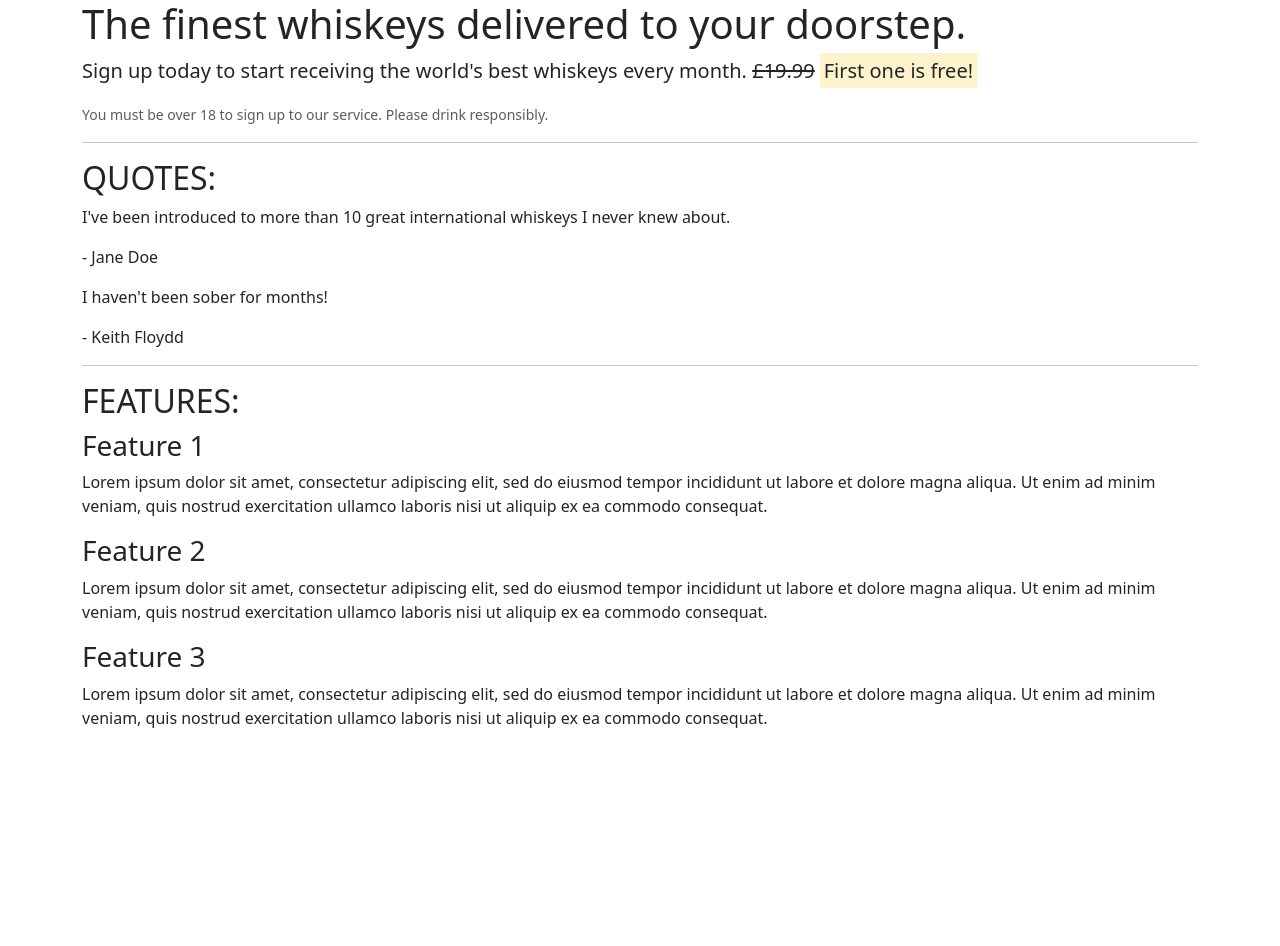
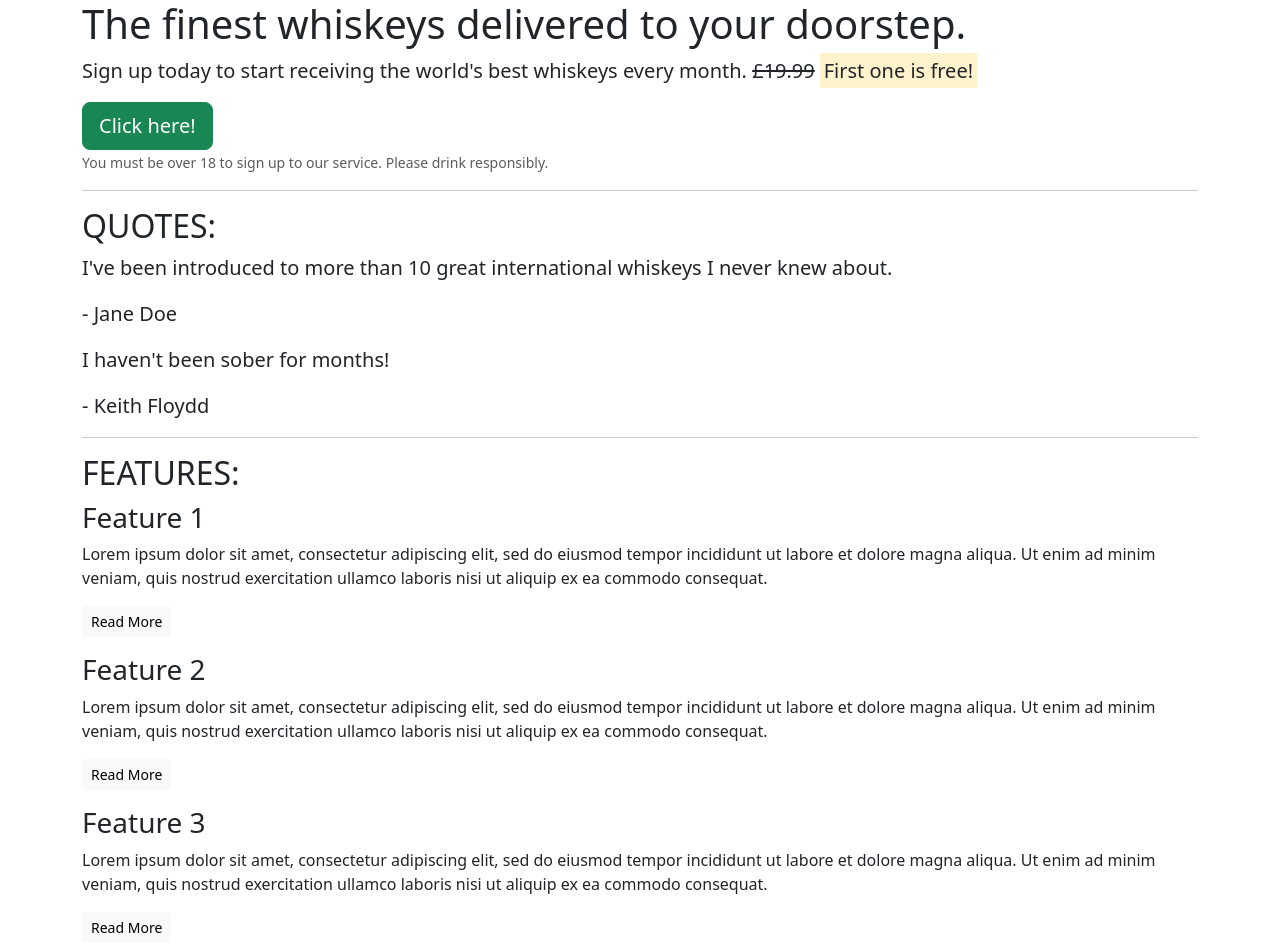
Before and after one commit to Cloud-Monkey/bootstrap-start, a plain HTML site: page index.html in a window 1280 px wide. Before the commit the page ends 800 px from the top, so only its background shows below. Drawn offline with nearby package versions, Linux system fonts and the light colour scheme.

Commit message:
added call to action and read more buttons

```diff
--- a/index.html
+++ b/index.html
@@ -14,6 +14,7 @@
             <h1>The finest whiskeys delivered to your doorstep.</h1>
             <p class="lead">Sign up today to start receiving the world's best whiskeys every month.
             <s>£19.99</s> <strong><mark>First one is free!</mark></strong></p>
+            <button class="btn btn-success btn-lg">Click here!</button>
             <p class="text-muted"><small>You must be over 18 to sign up to our service. Please drink responsibly.</small></p>
         </section>
         <!-- /.callout -->
@@ -22,11 +23,11 @@
         <!-- Quotes -->
         <section class="quotes">
             <h2 class="text-uppercase">Quotes:</h2>
-            <blockquote class="quote">
+            <blockquote class="blockquote">
                 <p>I've been introduced to more than 10 great international whiskeys I never knew about.</p>
                 <p>- Jane Doe</p>
             </blockquote>
-            <blockquote class="quote">
+            <blockquote class="blockquote">
                 <p>I haven't been sober for months!</p>
                 <p>- Keith Floydd</p>
             </blockquote>
@@ -40,14 +41,18 @@
             <div class="feature">
                 <h3>Feature 1</h3>
                 <p>Lorem ipsum dolor sit amet, consectetur adipiscing elit, sed do eiusmod tempor incididunt ut labore et dolore magna aliqua. Ut enim ad minim veniam, quis nostrud exercitation ullamco laboris nisi ut aliquip ex ea commodo consequat.</p>
+                <p><a class="btn btn-sm btn-light" href="">Read More</a></p>
             </div>
+
             <div class="feature">
                 <h3>Feature 2</h3>
                 <p>Lorem ipsum dolor sit amet, consectetur adipiscing elit, sed do eiusmod tempor incididunt ut labore et dolore magna aliqua. Ut enim ad minim veniam, quis nostrud exercitation ullamco laboris nisi ut aliquip ex ea commodo consequat.</p>
+                <p><a class="btn btn-sm btn-light" href="">Read More</a></p>
             </div>
             <div class="feature">
                 <h3>Feature 3</h3>
                 <p>Lorem ipsum dolor sit amet, consectetur adipiscing elit, sed do eiusmod tempor incididunt ut labore et dolore magna aliqua. Ut enim ad minim veniam, quis nostrud exercitation ullamco laboris nisi ut aliquip ex ea commodo consequat.</p>
+                <p><a class="btn btn-sm btn-light" href="">Read More</a></p>
             </div>
         </section>
         <!-- /.features -->
```
